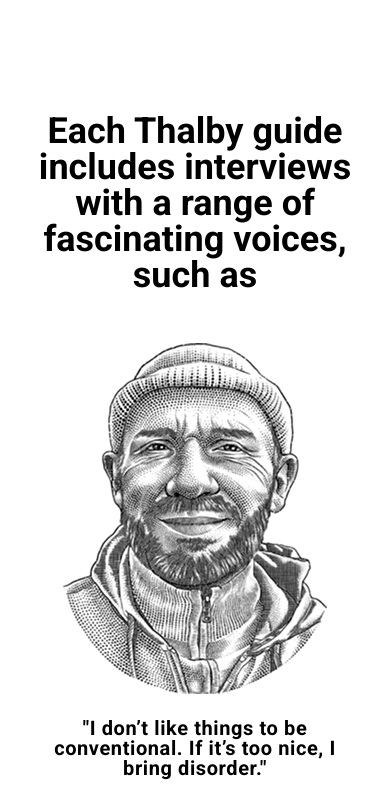
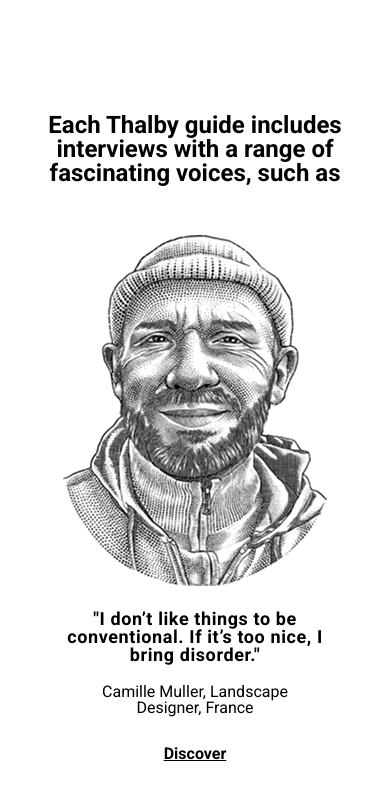
Before and after one commit to Denys-bit/thalby, a plain HTML site: page index.html in a window 390 px wide. Shown: the part 5108-5905 px from the top of the page. Drawn offline with Linux system fonts and the light colour scheme.

Commit message:
[add adaptive 390px] interviews v1

```diff
--- a/css/components/interviews.css
+++ b/css/components/interviews.css
@@ -108,3 +108,17 @@
         font-size: 16px;
     }
 }
+
+@media (max-width: 390px) {
+    .interviews__title {
+        font-size: 24px;
+    }
+
+    .interviews__card-title {
+        font-size: 18px;
+    }
+
+    .interviews__card-bio {
+        font-size: 16px;
+    }
+}
```
